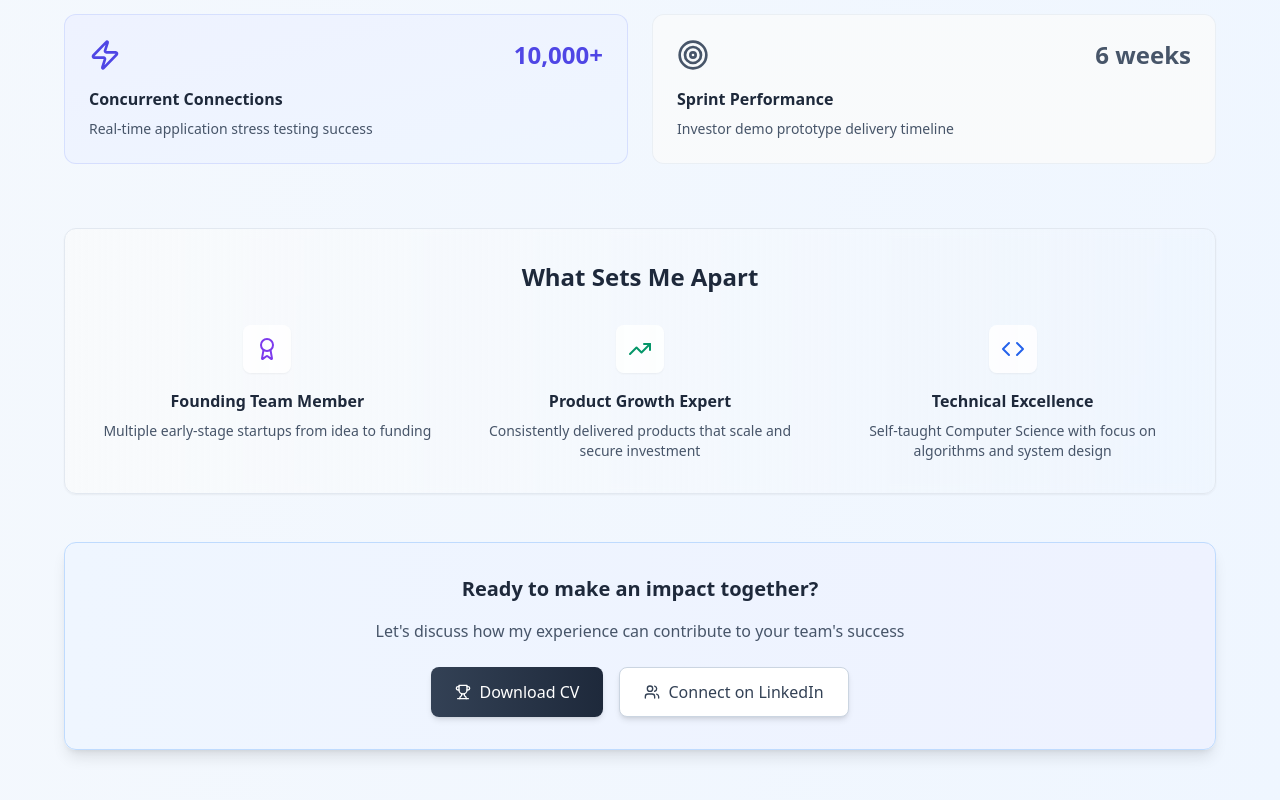
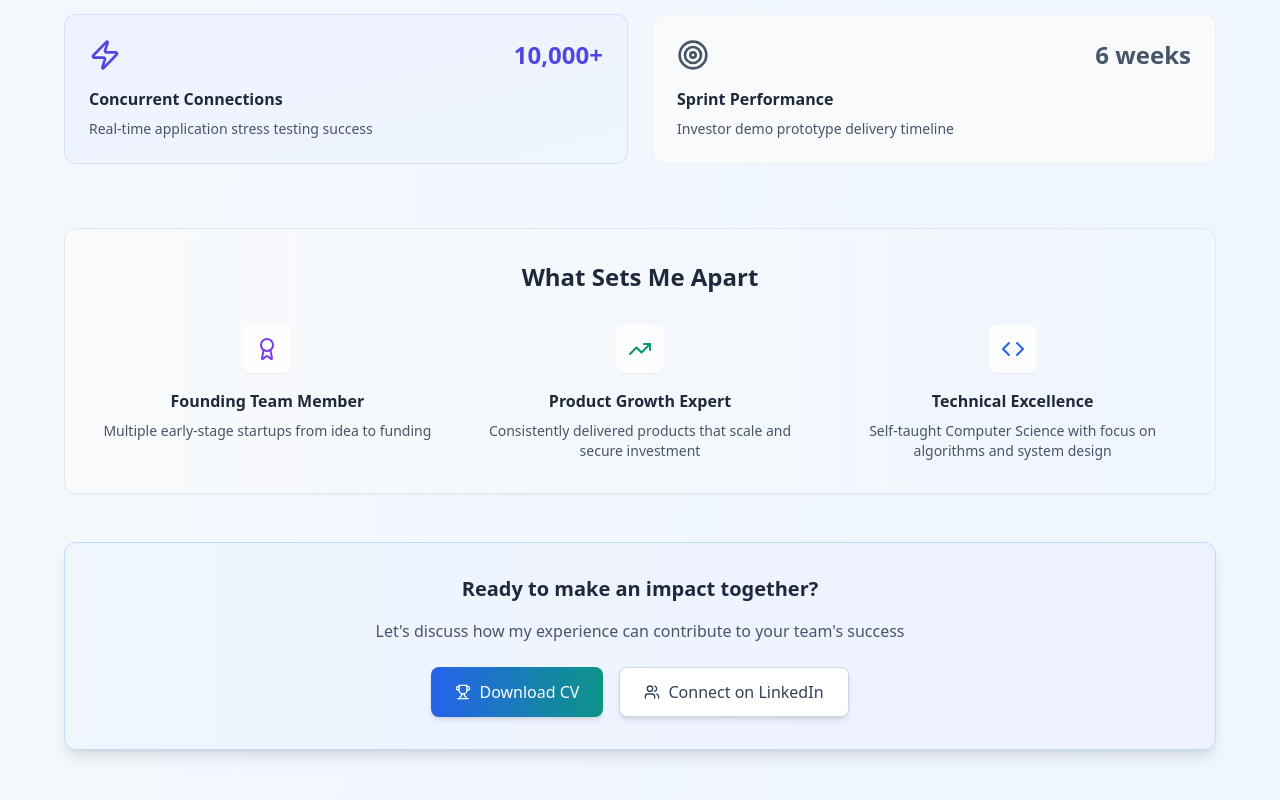
Before and after one commit to SeanJaeger1/Portfolio, a Next.js app: page / in a window 1280 px wide. Shown: the part 9076-9876 px from the top of the page. Built offline with nearby package versions, Linux system fonts and the light colour scheme.

Commit message:
Homogenized buttons

```diff
--- a/components/AchievementsSection.tsx
+++ b/components/AchievementsSection.tsx
@@ -212,7 +212,7 @@ const AchievementsSection: FC = () => {
             <a
               href="/Sean-Jaeger-CV.pdf"
               target="_blank"
-              className="inline-flex items-center gap-2 px-6 py-3 bg-gradient-to-r from-slate-700 to-slate-800 hover:from-slate-800 hover:to-slate-900 text-white font-medium rounded-lg transition-all duration-200 transform hover:scale-105 shadow-md hover:shadow-lg"
+              className="inline-flex items-center gap-2 px-6 py-3 bg-gradient-to-r from-blue-600 to-teal-600 hover:from-blue-700 hover:to-teal-700 text-white font-medium rounded-lg transition-all duration-200 transform hover:scale-105 shadow-md hover:shadow-lg"
             >
               <Trophy className="w-4 h-4" />
               Download CV
```
